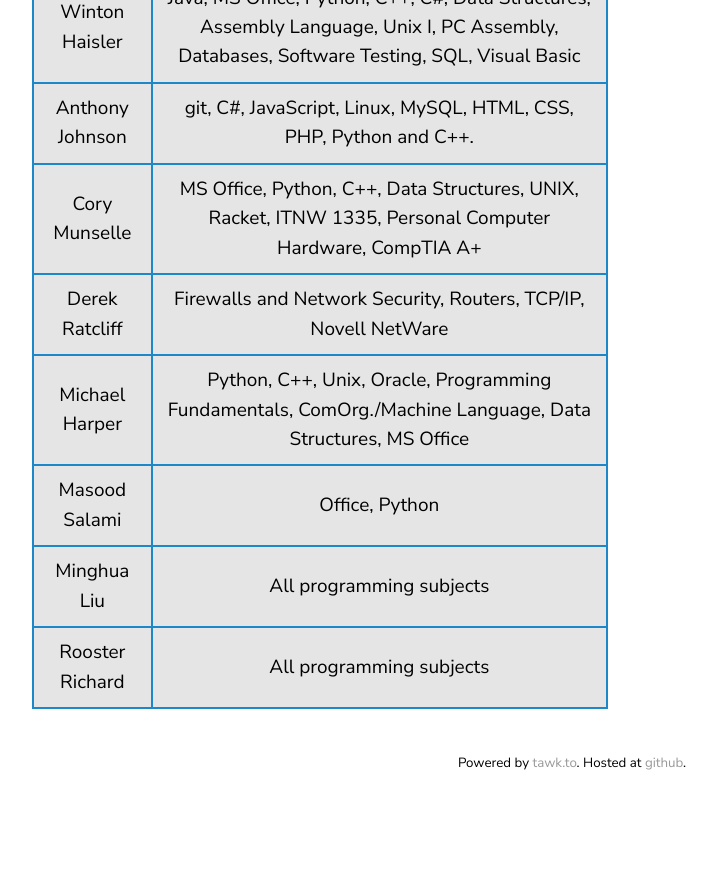
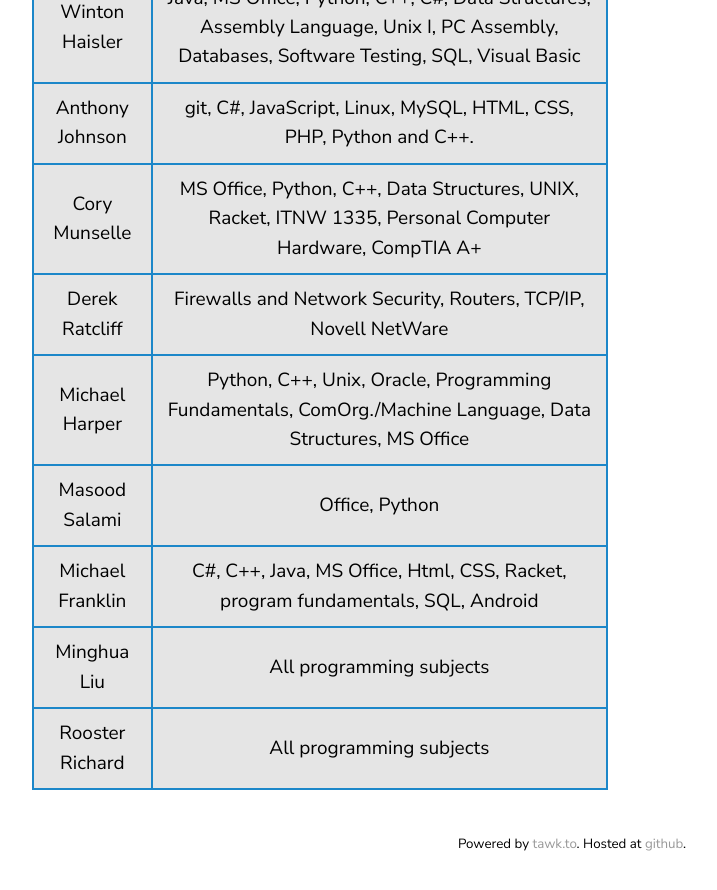
Before and after one commit to roosterrichard/acctutor, a Jekyll site: the page built from index.md, in a window 1280 px wide and 900 px high, scrolled down 2348 px. Shown: the top 890 px of the window, without its empty margins (68-785 px from the left). Built offline with Jekyll 4.4.1, drawn with Linux system fonts in a browser that asks for light colours; our own code applies the rules of GitHub Pages for plain Markdown files; before the commit the page ends 3167 px from its top, so only the background shows below that.

Commit message:
Update index.md

```diff
--- a/index.md
+++ b/index.md
@@ -46,6 +46,7 @@ This is a first come first serve system where the average wait time is < 3 minut
 <tr><td>Derek Ratcliff</td><td>Firewalls and Network Security, Routers, TCP/IP, Novell NetWare</td></tr>
 <tr><td>Michael Harper</td><td>Python, C++, Unix, Oracle, Programming Fundamentals, ComOrg./Machine Language, Data Structures, MS Office</td></tr>
 <tr><td>Masood Salami</td><td>Office, Python</td></tr>
+<tr><td>Michael Franklin</td><td>C#, C++, Java, MS Office, Html, CSS, Racket, program fundamentals, SQL, Android</td></tr>
 <tr><td>Minghua Liu</td><td>All programming subjects</td></tr>
 <tr><td>Rooster Richard</td><td>All programming subjects</td></tr>
 </table>
```
